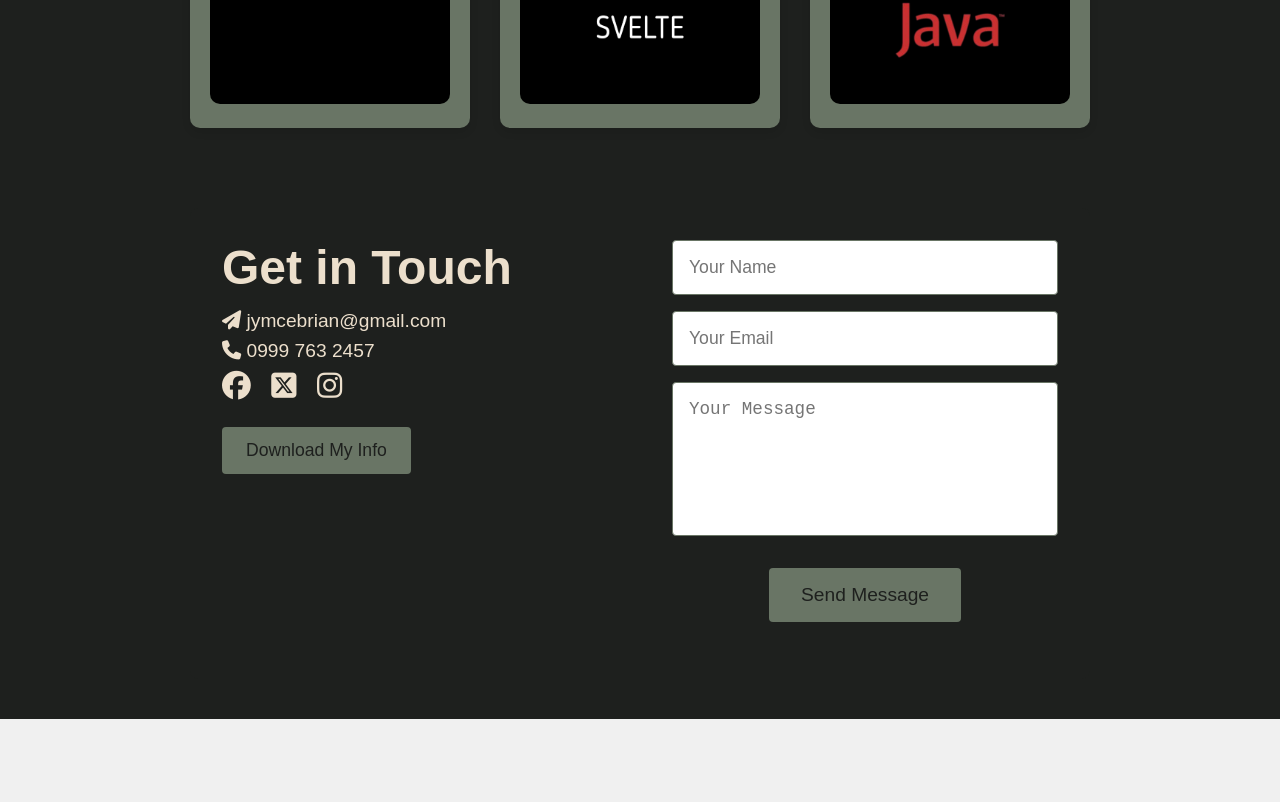
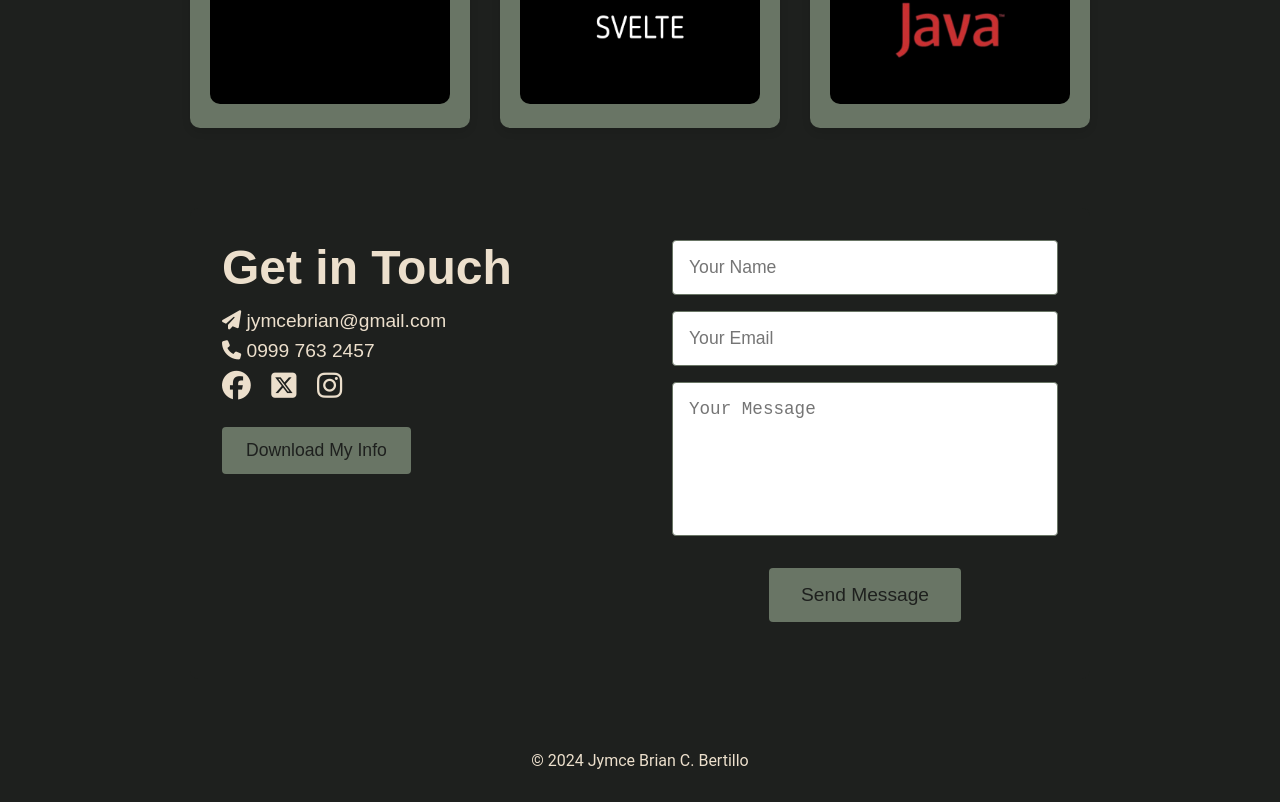
Before and after one commit to Jymce/PF_JBCB, a SvelteKit app: page / in a window 1280 px wide. Shown: the part 1768-2570 px from the top of the page. Before the commit the page ends 2487 px from the top, so only its background shows below. Built offline with nearby package versions, Linux system fonts and the light colour scheme.

Commit message:
Added contents inside Footer.svelte

```diff
--- a/src/components/Footer.svelte
+++ b/src/components/Footer.svelte
@@ -0,0 +1,30 @@
+<footer class="footer">
+    <div class="container">
+      <p class="copyright">&copy; {new Date().getFullYear()} Jymce Brian C. Bertillo</p>
+    </div>
+  </footer>
+
+  <style>
+    .footer {
+      background-color: #1E201E; /* Dark background color */
+      color: #ECDFCC; /* Light text color */
+      padding: 2rem 0;
+      text-align: center;
+      font-family: 'Roboto', sans-serif; /* Match the font from other components */
+    }
+
+    .container {
+      max-width: 960px;
+      margin: 0 auto;
+    }
+
+    .copyright {
+      font-size: 1rem; /* Adjust font size as needed */
+    }
+
+    @media(max-width: 650px){
+        .copyright{
+            font-size: 0.8rem;
+        }
+    }
+  </style>
```
